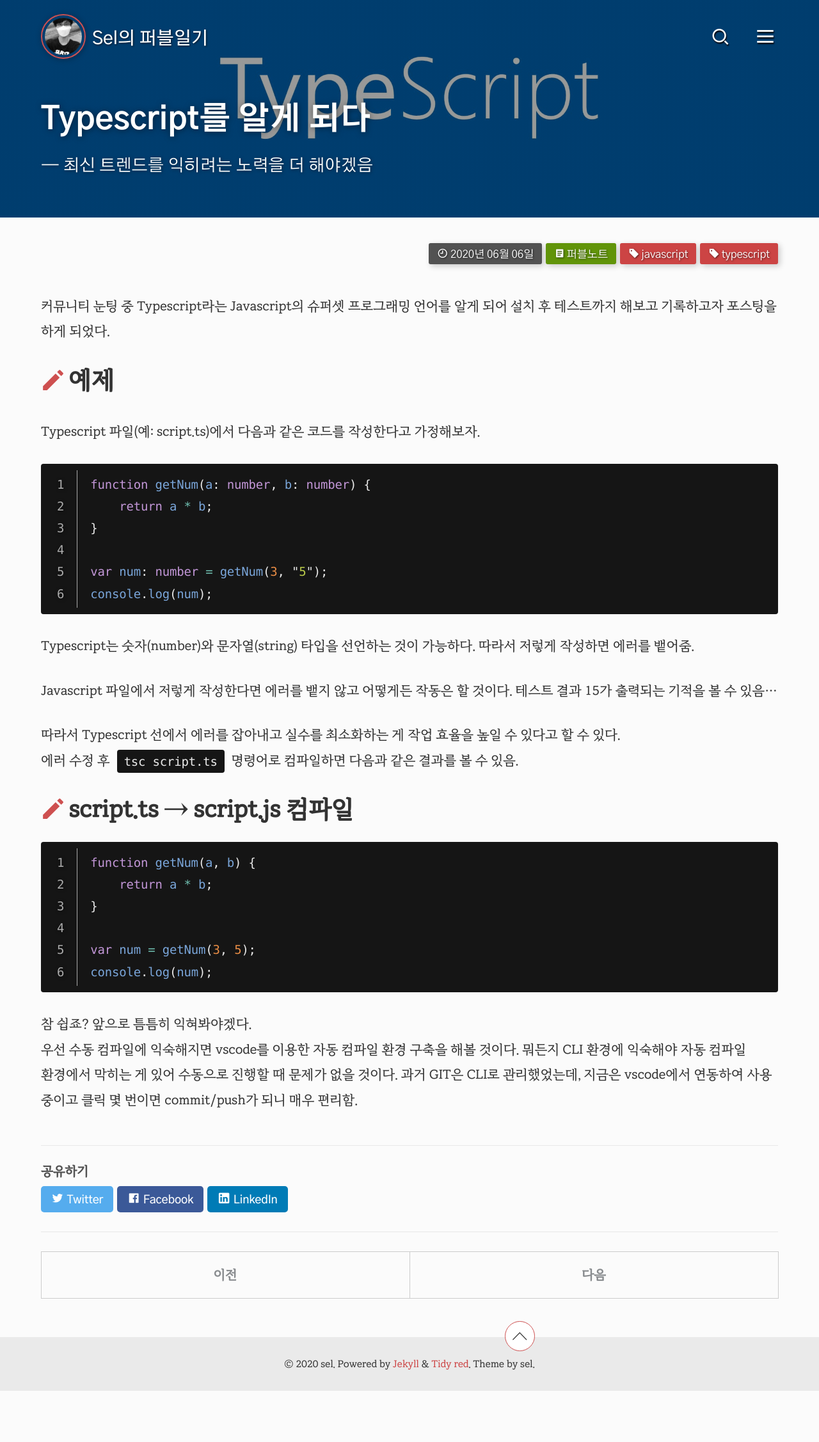
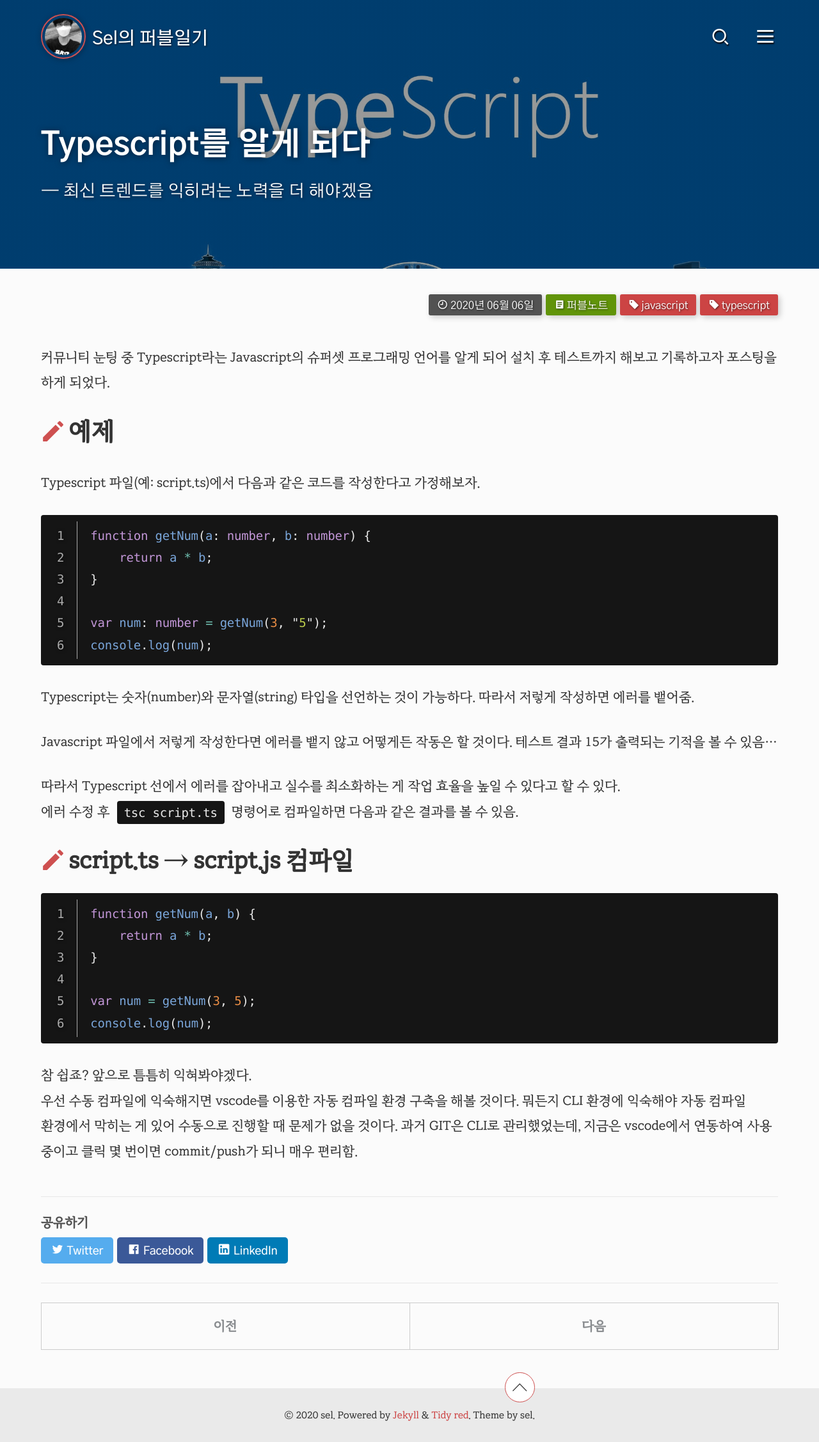
Before and after one commit to selosele/selosele.github.io, a Jekyll site: the page built from _posts/2020-06-06-start-type-script.md, in a window 1280 px wide. Shown: the whole page at 64% size. Built offline with Jekyll 4.4.1, drawn with Linux system fonts in a browser that asks for light colours; comment, search, counter and statistics services are not loaded; before the commit the page ends 2174 px from its top, so only the background shows below that.

Commit message:
포스트, 레이아웃 HTML/CSS 수정

```diff
--- a/_includes/masthead.html
+++ b/_includes/masthead.html
@@ -41,7 +41,7 @@
 {% if site.masthead.teaser.blur and page.layout != 'post' %} masthead--blur{% endif %}"
 {% if site.masthead.teaser.bg and page.layout != 'post' %} style="background-image: {% if site.masthead.teaser.filter %}linear-gradient(rgba(0,0,0,{{ site.masthead.teaser.filter }}), rgba(0,0,0,{{ site.masthead.teaser.filter }})), {% endif %}url({{ site.masthead.teaser.bg }});{% if site.masthead.teaser.position %} background-position: {{ site.masthead.teaser.position }};{% endif %}"{% endif %}
 {% if site.theme_type == 'type2' and page.layout != 'post' and site.masthead.teaser.bg %} style="background-image: {% if site.theme_type == 'type2' and page.layout != 'post' and site.masthead.teaser.filter %}linear-gradient(rgba(0,0,0,{{ site.masthead.teaser.filter }}), rgba(0,0,0,{{ site.masthead.teaser.filter }})), {% endif %}url({{ site.masthead.teaser.bg }});{% if site.masthead.teaser.position %} background-position: {{ site.masthead.teaser.position }};{% endif %}"{% endif %}
-{% if page.layout == 'post' %} style="{% if page.header.overlay_color %}background-color: {{ page.header.overlay_color | default: 'transparent' }};{% endif %} {% if overlay_img_path %}background-image: {% if overlay_filter %}linear-gradient({{ overlay_filter }}, {{ overlay_filter }}), {% endif %}url('{{ overlay_img_path }}');{% endif %}{% if page.header.image_position %} background-position: {{ page.header.image_position }};{% endif %}{% if page.header.image_position-x %}background-position-x: {{ page.header.image_position-x }}{% endif %}{% if page.header.image_position-y %}background-position-y: {{ page.header.image_position-y }}{% endif %}"{% endif %}>
+{% if page.layout == 'post' %} style="{% if page.header.overlay_color %}background-color: {{ page.header.overlay_color | default: 'transparent' }};{% endif %} {% if overlay_img_path %}background-image: {% if overlay_filter %}linear-gradient({{ overlay_filter }}, {{ overlay_filter }}), {% endif %}url('{{ overlay_img_path }}');{% endif %}{% if page.header.image_position %} background-position: {{ page.header.image_position }};{% endif %}{% if page.header.image_position-x %}background-position-x: {{ page.header.image_position-x }};{% endif %}{% if page.header.image_position-y %}background-position-y: {{ page.header.image_position-y }};{% endif %}{% if page.header.image_contain %}background-size: contain{% endif %};"{% endif %}>
 
   <nav aria-labelledby="site-title" id="site-nav" class="site-nav">
     <a href="{{ '/' | relative_url }}"{% if page.url == '/' %} title="{{ site.data.ui-text[site.locale].current_page }}"{% endif %} id="site-title" class="site-title{% if site.theme_type == 'type2' and site.author.avatar %} has-image{% endif %}{% unless site.subtitle %} has-only-title{% endunless %}">
--- a/_sass/tidy-red/_page.scss
+++ b/_sass/tidy-red/_page.scss
@@ -398,8 +398,8 @@
 // post header
 .post-header {
    @include common-layout($max-width: 1800px);
-   padding-top: 2rem;
-   padding-bottom: 3rem;
+   padding-top: 4rem;
+   padding-bottom: 5rem;
    color: $grey12;
 
    > .page__title {
```
Also changed, not shown: _posts/2020-06-06-start-type-script.md (+1 -1 lines), _posts/2020-10-10-button-inside-nav.md (+1 -0 lines).
